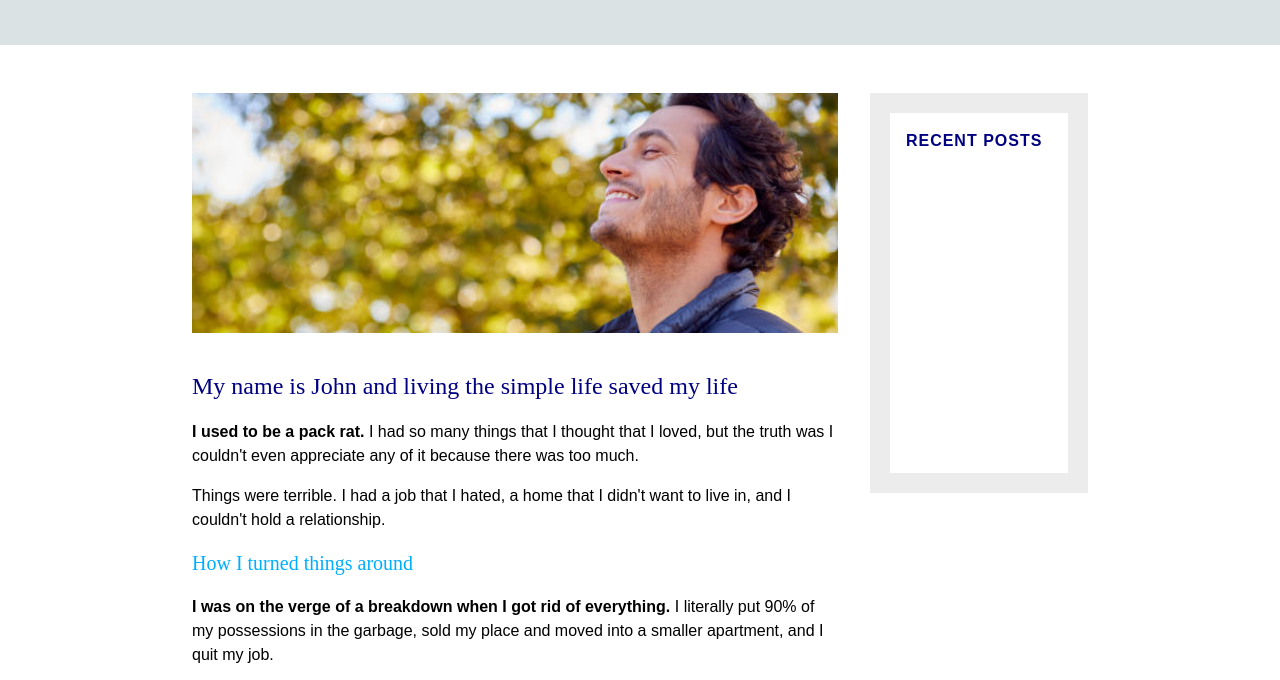
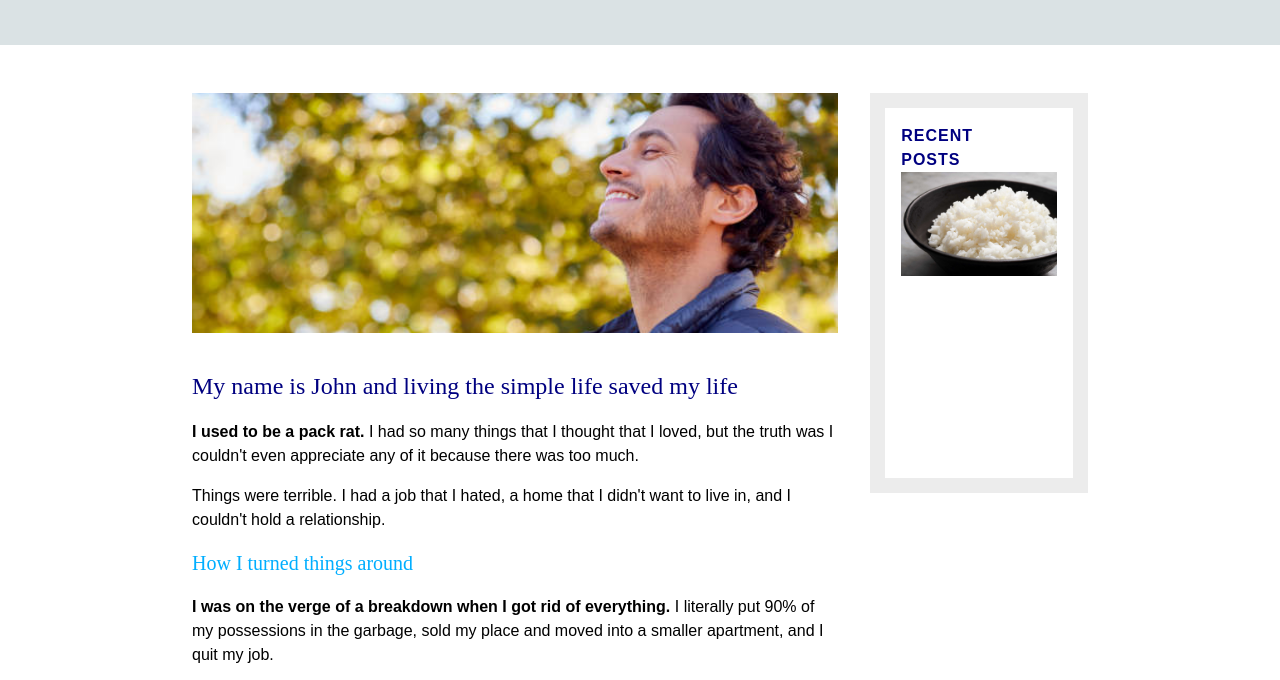
Before and after one commit to gbudryte/living-simple-life-page, a plain HTML site: page index.html in a window 1280 px wide. Shown: the part 112-792 px from the top of the page. Drawn offline with Linux system fonts and the light colour scheme.

Commit message:
nested css for figures

```diff
--- a/index.html
+++ b/index.html
@@ -66,7 +66,12 @@
         </p>
       </article>
       <aside>
-        <h2>RECENT POSTS</h2>
+        <h2>RECENT</h2>
+        <h2>POSTS</h2>
+        <a>
+
+          <img src="images/cooking.jpg" alt="bowl of plain rice">
+        </a>
       </aside>
     </main>
   </body>
--- a/styles/styles.css
+++ b/styles/styles.css
@@ -15,7 +15,6 @@ html, body {
 body{
     margin: 0px;
     padding: 0px;
-    overflow: hidden;
 }
 
 header{
@@ -69,7 +68,7 @@ li{
     display: inline-block;
 }
 
-a{
+nav a{
     text-decoration: none;
     color: #000000;
     letter-spacing: 1px;
@@ -90,10 +89,17 @@ main{
 
 article{
     width: 75%;
+    & img{
+        height: 15rem;
+        width: 100%;
+        object-fit: cover;
+        display: inline-block;
+        margin-bottom: 1rem;
+    }
 }
 
 aside{
-    border: 20px solid #ececec;
+    border: 15px solid #ececec;
     padding: 1rem;
     width: 25%;
     height: 50vh;
@@ -106,12 +112,9 @@ aside{
         font-family: Arial, Helvetica, sans-serif;
         line-height: 1.5rem;
     }
+    & img{
+        display: inline-block;
+        width: 100%;
+        object-fit: fill;
+    }
 }
-
-img{
-    height: 15rem;
-    width: 100%;
-    object-fit: cover;
-    display: inline-block;
-    margin-bottom: 1rem;
-}
```
Also changed, not shown: images/cooking.jpg (added), images/plant.webp (added), images/workspace.jpg (added).
